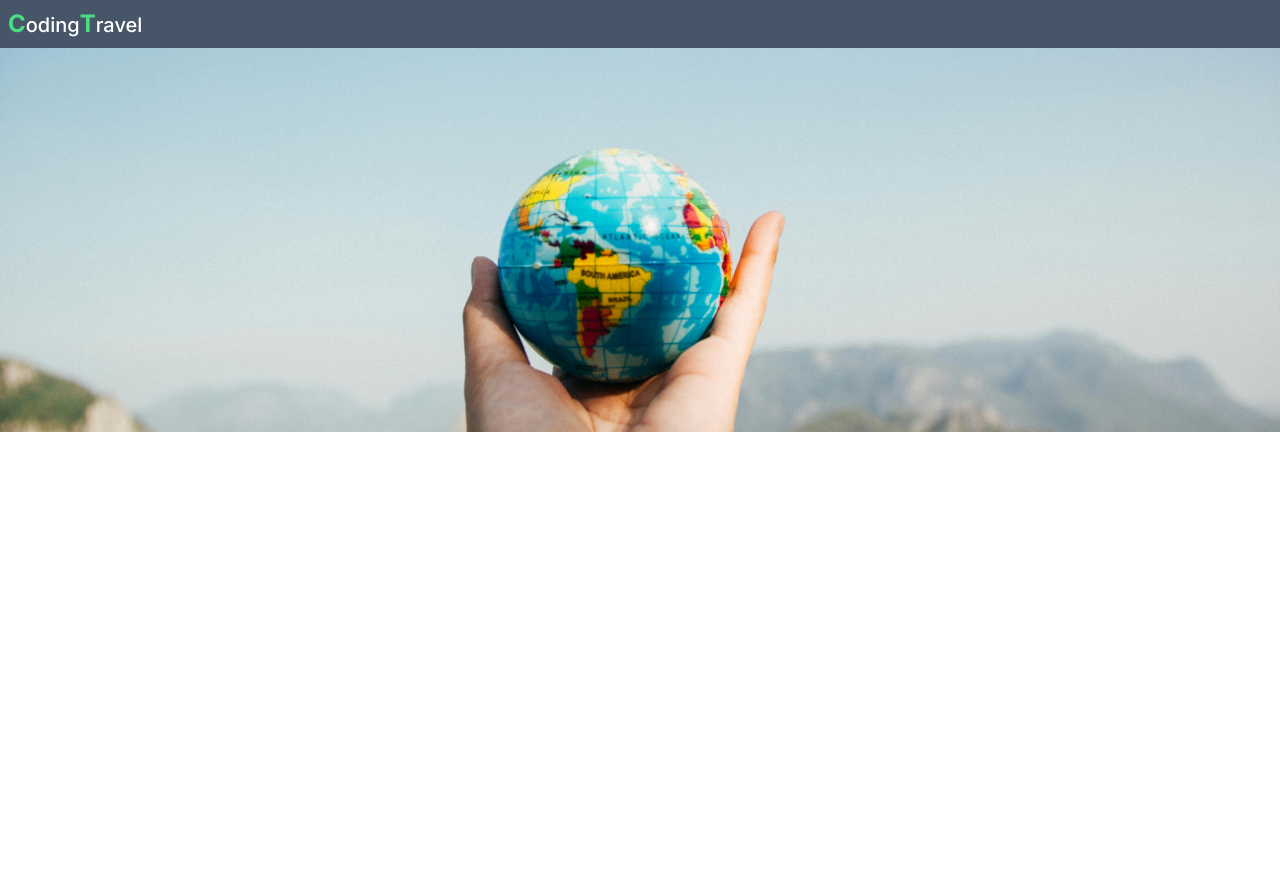
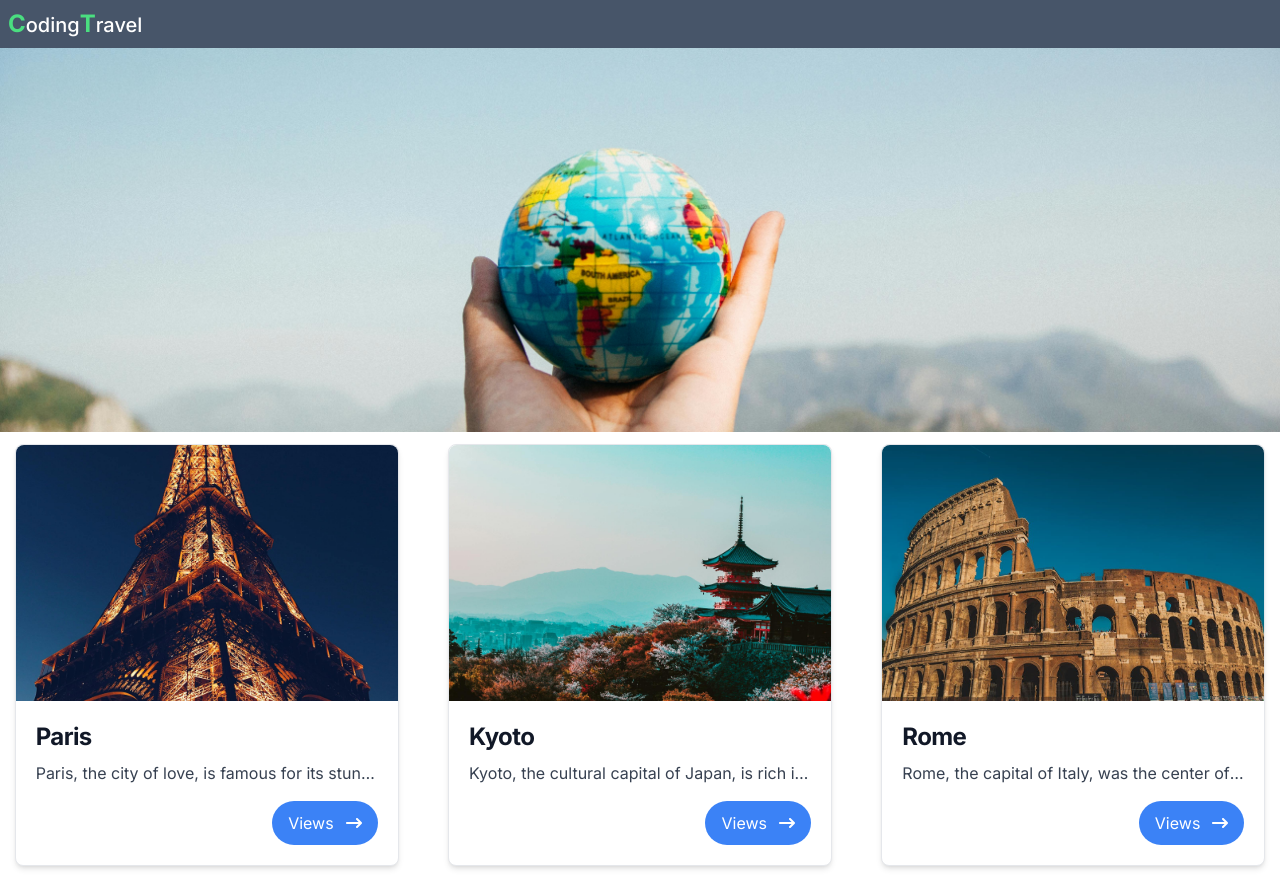
Before and after one commit to sz-adam/Travel-nextjs, a Next.js app: page / in a window 1280 px wide. Shown: the top 884 px of the page. Before the commit the page ends 800 px from the top, so only its background shows below. Built offline with nearby package versions, Linux system fonts and the light colour scheme.

Commit message:
card style

```diff
--- a/app/pages/travel/page.tsx
+++ b/app/pages/travel/page.tsx
@@ -7,7 +7,7 @@ function Travel() {
   return (
     <div>
       <ImageBg />
-      <div>
+      <div className="grid sm:grid-cols-1 md:grid-cols-2 lg:grid-cols-3 gap-5 my-3">
         {TravelData.map((item: TravelItem) => (
           <Card key={item.id} data={item} />
         ))}
--- a/components/Card.tsx
+++ b/components/Card.tsx
@@ -1,5 +1,8 @@
 import React from "react";
 import { TravelItem } from "@/type/types";
+import Link from "next/link";
+import { FaArrowRightLong } from "react-icons/fa6";
+import Image from "next/image";
 
 interface CardProps {
   data: TravelItem;
@@ -7,8 +10,38 @@ interface CardProps {
 
 const Card: React.FC<CardProps> = ({ data }) => {
   return (
-    <div>
-
+    <div className="max-w-2xl mx-auto">
+      <div className="bg-white shadow-md border border-gray-200 rounded-lg max-w-sm dark:bg-gray-800 dark:border-gray-700">
+        <div className="relative overflow-hidden bg-cover bg-no-repeat ">
+          <a href="#">
+            <Image
+              width={200}
+              height={300}
+              className="rounded-t-lg w-full h-64 object-cover transition duration-300 ease-in-out hover:scale-110"
+              src={data.image}
+              alt={data.location}
+            />
+          </a>
+        </div>
+        <div className="p-5">
+          <a href="#">
+            <h5 className="text-gray-900 font-bold text-2xl tracking-tight mb-2 dark:text-white">
+              {data.location}
+            </h5>
+          </a>
+          <p className="font-normal text-gray-700 mb-3 dark:text-gray-400 overflow-hidden whitespace-nowrap overflow-ellipsis">
+            {data.description}
+          </p>
+          <div className="mt-4 flex flex-wrap justify-end items-center text-center ">
+            <a
+              href="#"
+              className="text-white bg-blue-500 rounded-full px-4 py-2.5 flex items-center justify-center transition duration-300 hover:bg-blue-600"
+            >
+              Views <FaArrowRightLong className="ml-3 " />
+            </a>
+          </div>
+        </div>
+      </div>
     </div>
   );
 };
```
